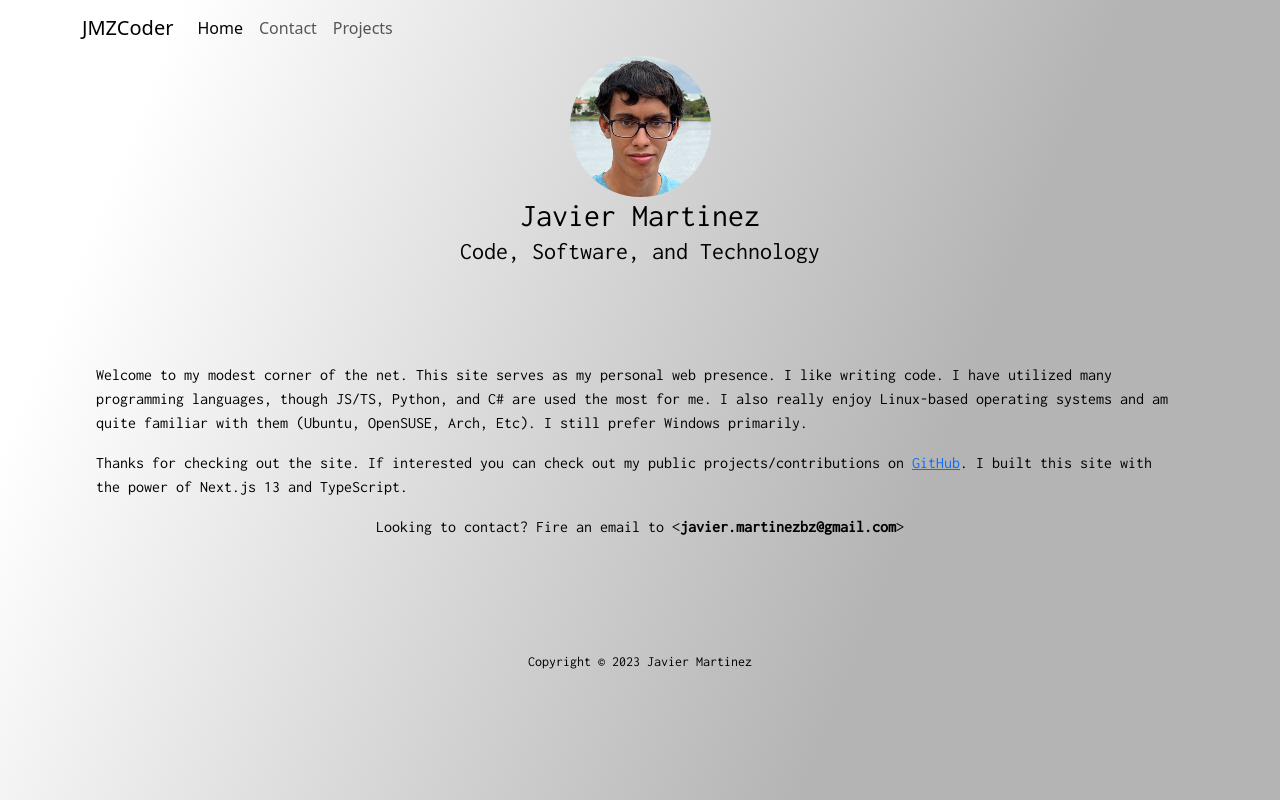
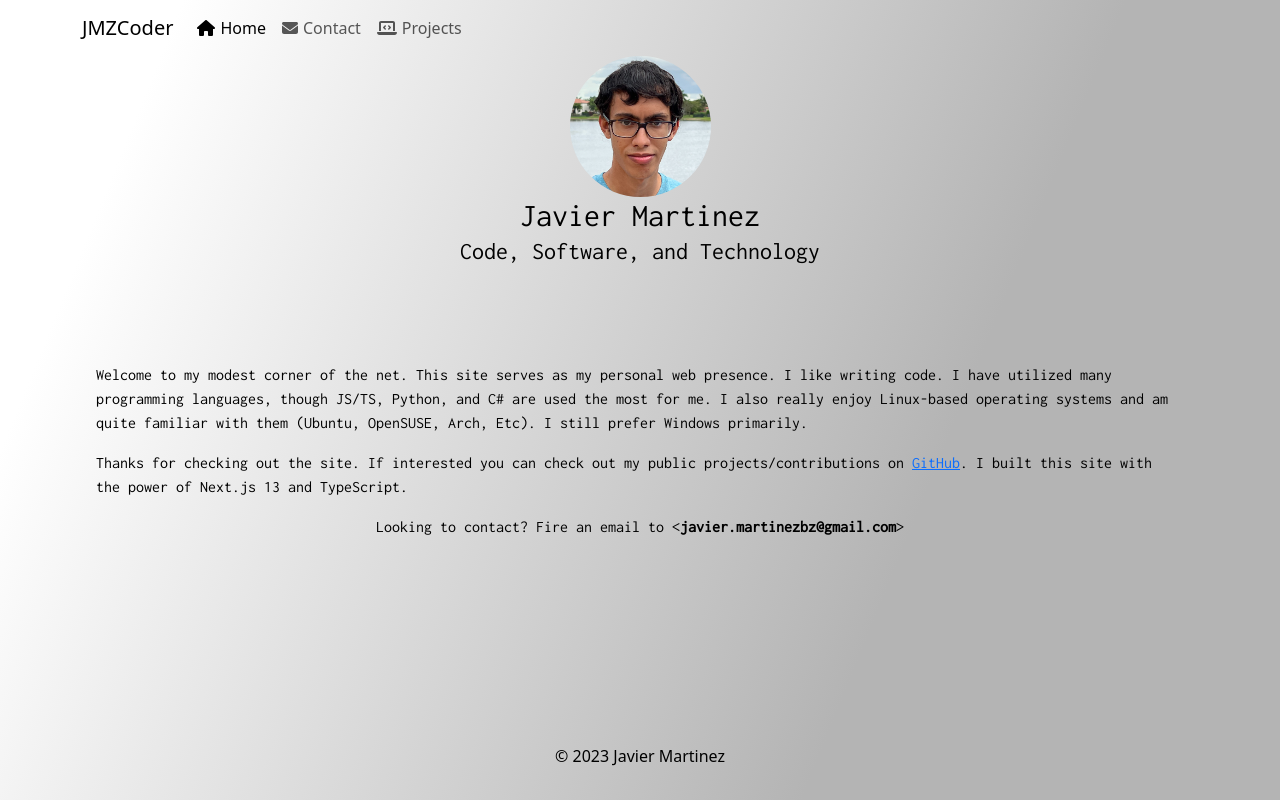
Before and after one commit to hoogmin/jmnxtsite, a Next.js app: page / in a window 1280 px wide. Built offline with nearby package versions, Linux system fonts and the light colour scheme.

Commit message:
Navibar, custom footer, not found page.

```diff
--- /dev/null
+++ b/app/components/CoolFooter.tsx
@@ -0,0 +1,13 @@
+"use client"
+
+import { Container, Row, Col } from "react-bootstrap"
+
+const CoolFooter = () => {
+    return (
+        <footer className="bg-transparent py-3 text-center position-absolute w-100 bottom-0">
+            <p>&copy; {new Date().getFullYear()} Javier Martinez</p>
+        </footer>
+    )
+}
+
+export default CoolFooter
--- a/app/components/Navibar.tsx
+++ b/app/components/Navibar.tsx
@@ -3,6 +3,8 @@
 import Link from "next/link"
 import { Navbar, Nav, Container } from "react-bootstrap"
 import { usePathname } from "next/navigation"
+import { FontAwesomeIcon } from "@fortawesome/react-fontawesome"
+import { faHomeAlt, faEnvelope, faLaptopCode } from "@fortawesome/free-solid-svg-icons"
 
 const Navibar = () => {
     const pathname = usePathname()
@@ -19,13 +21,35 @@ const Navibar = () => {
                 <Navbar.Collapse id="basic-navbar-nav">
                     {/* Links justified to the right */}
                     <Nav className="ml-auto">
-                        <Link href="/" className={pathname === '/' ? "nav-link active" : "nav-link"}>Home</Link>
-                        <Link href="/contact" className={pathname === "/contact" ? "nav-link active" : "nav-link"}>Contact</Link>
+                        <Link
+                        href="/"
+                        className={pathname === '/' ? "nav-link active" : "nav-link"}>
+                            <FontAwesomeIcon
+                            icon={faHomeAlt}
+                            style={{ marginRight: 5 }}
+                            />
+                            Home
+                        </Link>
+                        <Link
+                        href="/contact"
+                        className={pathname === "/contact" ? "nav-link active" : "nav-link"}>
+                            <FontAwesomeIcon
+                            icon={faEnvelope}
+                            style={{ marginRight: 5 }}
+                            />
+                            Contact
+                        </Link>
                         <a
                         href="https://github.com/hoogmin"
                         target="_blank"
                         rel="noopener noreferrer"
-                        className="nav-link">Projects</a>
+                        className="nav-link">
+                            <FontAwesomeIcon
+                            icon={faLaptopCode}
+                            style={{ marginRight: 5 }}
+                            />
+                            Projects
+                        </a>
                     </Nav>
                 </Navbar.Collapse>
             </Container>
--- a/app/layout.tsx
+++ b/app/layout.tsx
@@ -1,5 +1,10 @@
 import '@/styles/globals.css'
 import Navibar from '@/components/Navibar'
+import CoolFooter from '@/components/CoolFooter'
+import "@fortawesome/fontawesome-svg-core/styles.css"
+import { config } from "@fortawesome/fontawesome-svg-core"
+
+config.autoAddCss = false
 
 export default function RootLayout({
     // Layouts must accept a children prop.
@@ -13,6 +18,7 @@ export default function RootLayout({
             <body>
                 <Navibar/>
                 {children}
+                <CoolFooter/>
             </body>
         </html>
     )
--- a/app/page.tsx
+++ b/app/page.tsx
@@ -6,12 +6,12 @@ import styles from '@/styles/Home.module.css'
 const inconsolata = Inconsolata({ subsets: ["latin"], weight: "400", style: "normal" })
 
 export const metadata: Metadata = {
-    title: "Javi M. | JMProgrammingHub",
+    title: "Javi M. | JMZCoder",
     description: "Javier Martinez (@hoogmin) | Coder/Programmer. Freelance Site.",
     viewport: "width=device-width, initial-scale=1",
     robots: "all",
     openGraph: {
-        title: "Javi M. | JMProgrammingHub",
+        title: "Javi M. | JMZCoder",
         description: "Javier Martinez (@hoogmin) | Coder/Programmer. Freelance Site."
     }
 }
@@ -53,9 +53,6 @@ export default function HomePage() {
           </p>
         </section>
       </main>
-      <footer className={`${styles.footer} ${inconsolata.className}`}>
-        <small>Copyright &copy; 2023 Javier Martinez</small>
-      </footer>
     </>
   )
 }
--- a/package.json
+++ b/package.json
@@ -9,6 +9,9 @@
     "lint": "next lint"
   },
   "dependencies": {
+    "@fortawesome/fontawesome-svg-core": "^6.4.2",
+    "@fortawesome/free-solid-svg-icons": "^6.4.2",
+    "@fortawesome/react-fontawesome": "^0.2.0",
     "@types/node": "18.14.1",
     "@types/react": "18.0.28",
     "@types/react-dom": "18.0.11",
```
Also changed, not shown: app/contact/page.tsx (added, +7 -0 lines), app/not-found.tsx (+18 -1 lines), 1 other file (tests, documents, lock files or other folders).
